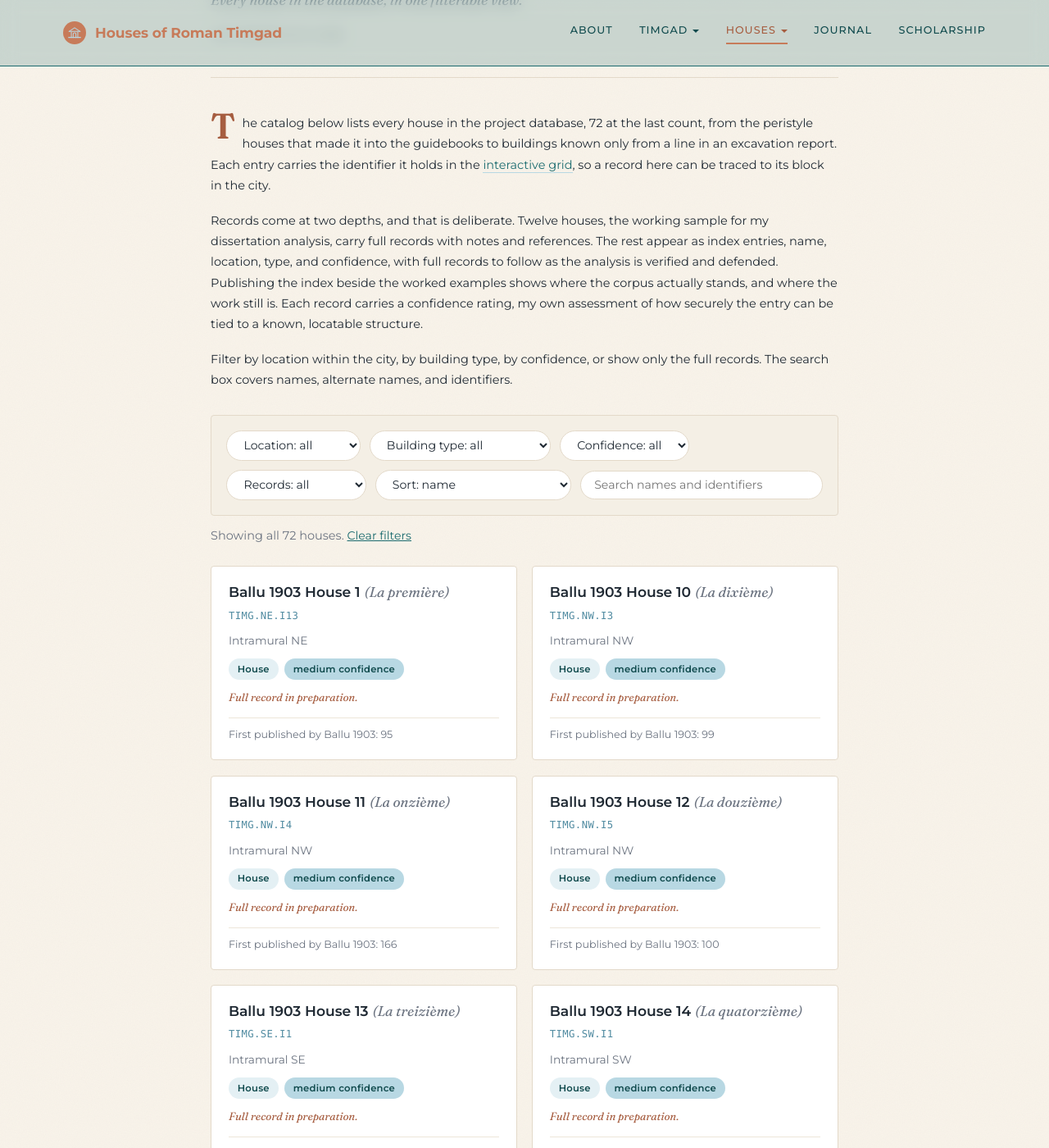
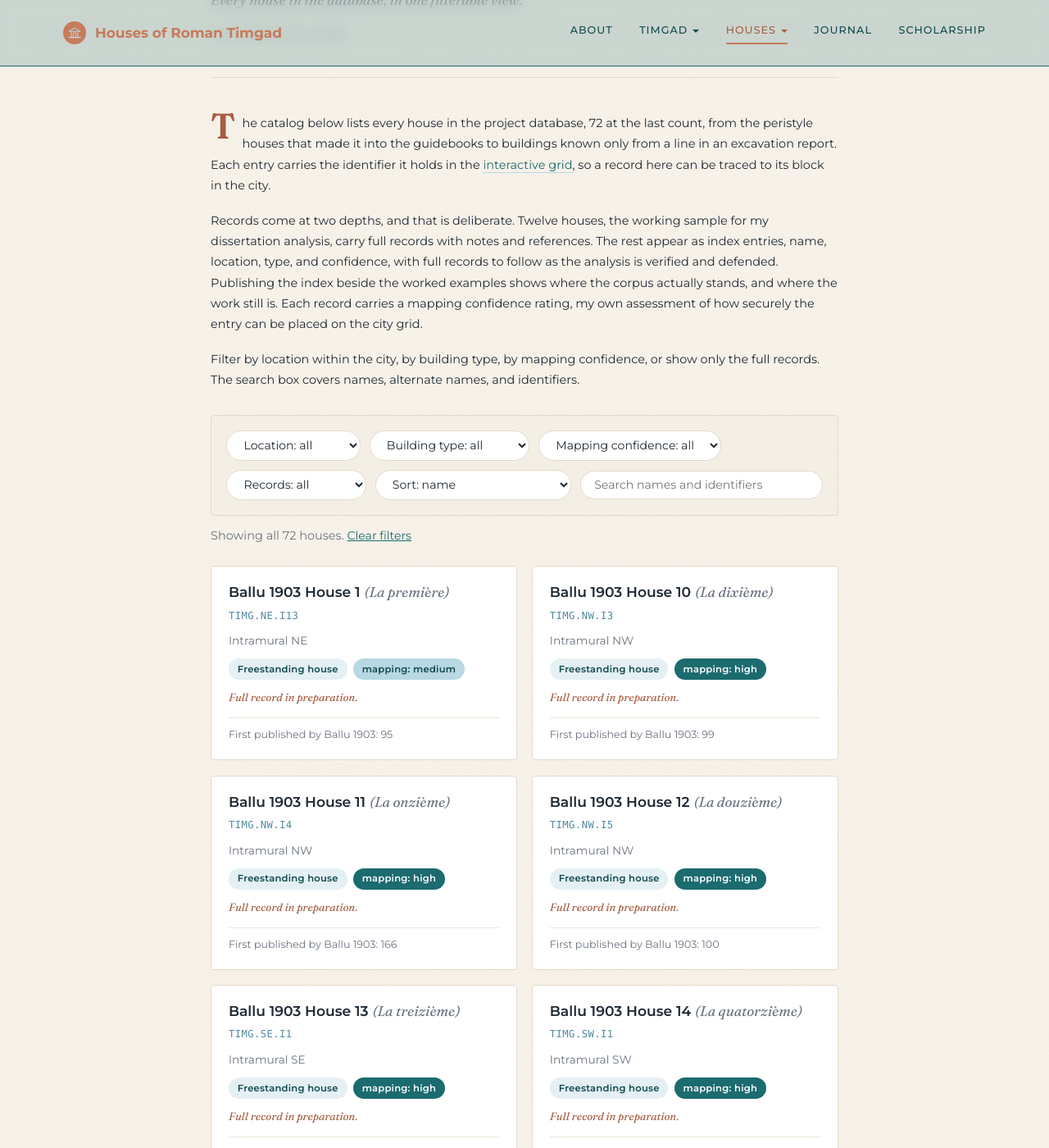
Before and after one commit to kimedher/timgadhouses, a Jekyll site: the page built from houses/catalog.md, in a window 1280 px wide and 1400 px high, scrolled down 216 px. Shown: the whole window at 82% size. Built offline with Jekyll 4.4.1, drawn with Linux system fonts in a browser that asks for light colours; some of the changed text lies outside the part shown.

Commit message:
Rebalance building-type buckets; confidence filter reads Mapping Confidence
Buckets now: Freestanding house (30), House (19), Residential block (13),
Elite house (8), Mixed-use / other (2). Confidence filter and badges use
the Mapping Confidence column (34 high / 18 medium / 20 low), labelled
'mapping' so the claim is explicit. Raw building type and both confidence
columns remain in the data file.

```diff
--- a/_includes/house-catalog.html
+++ b/_includes/house-catalog.html
@@ -68,8 +68,8 @@
     <option value="">Building type: all</option>
     {% for t in hc_types %}<option value="{{ t }}">{{ t }}</option>{% endfor %}
   </select>
-  <select id="hc-conf" aria-label="Filter by identification confidence">
-    <option value="">Confidence: all</option>
+  <select id="hc-conf" aria-label="Filter by mapping confidence">
+    <option value="">Mapping confidence: all</option>
     <option value="high">High</option>
     <option value="medium">Medium</option>
     <option value="low">Low</option>
@@ -93,7 +93,7 @@
   <article class="hc-card"
     data-zone="{{ house.zone | escape }}"
     data-type="{{ house.type_class | escape }}"
-    data-conf="{{ house.confidence | escape }}"
+    data-conf="{{ house.mapping_confidence | escape }}"
     data-name="{{ house.name_en | downcase | escape }}"
     data-gid="{{ house.grid_id | escape }}"
     data-area="{{ house.area_m2 | default: 0 }}"
@@ -104,7 +104,7 @@
     <p class="hc-meta">{{ house.zone | escape }}{% if house.area_m2 %} &middot; &asymp;{{ house.area_m2 }} m&sup2;{% endif %}</p>
     <div class="hc-badges">
       <span class="hc-badge hc-badge--type">{{ house.type_class | escape }}</span>
-      <span class="hc-badge hc-badge--{{ house.confidence | escape }}">{{ house.confidence | escape }} confidence</span>
+      <span class="hc-badge hc-badge--{{ house.mapping_confidence | escape }}">mapping: {{ house.mapping_confidence | escape }}</span>
       {% if house.sample %}<span class="hc-badge hc-badge--full">full record</span>{% endif %}
     </div>
     {% if house.notes != "" %}<p class="hc-note">{{ house.notes | truncate: 180 | escape }}</p>{% endif %}
--- a/houses/catalog.md
+++ b/houses/catalog.md
@@ -8,9 +8,9 @@ last_updated: 2026-07-06
 
 The catalog below lists every house in the project database, {{ site.data.houses.count }} at the last count, from the peristyle houses that made it into the guidebooks to buildings known only from a line in an excavation report. Each entry carries the identifier it holds in the [interactive grid](/grid/), so a record here can be traced to its block in the city.
 
-Records come at two depths, and that is deliberate. Twelve houses, the working sample for my dissertation analysis, carry full records with notes and references. The rest appear as index entries, name, location, type, and confidence, with full records to follow as the analysis is verified and defended. Publishing the index beside the worked examples shows where the corpus actually stands, and where the work still is. Each record carries a confidence rating, my own assessment of how securely the entry can be tied to a known, locatable structure.
+Records come at two depths, and that is deliberate. Twelve houses, the working sample for my dissertation analysis, carry full records with notes and references. The rest appear as index entries, name, location, type, and confidence, with full records to follow as the analysis is verified and defended. Publishing the index beside the worked examples shows where the corpus actually stands, and where the work still is. Each record carries a mapping confidence rating, my own assessment of how securely the entry can be placed on the city grid.
 
-Filter by location within the city, by building type, by confidence, or show only the full records. The search box covers names, alternate names, and identifiers.
+Filter by location within the city, by building type, by mapping confidence, or show only the full records. The search box covers names, alternate names, and identifiers.
 
 {% include house-catalog.html %}
 
--- a/scripts/export_houses.py
+++ b/scripts/export_houses.py
@@ -35,9 +35,9 @@ def zone(q):
 def type_class(bt):
     t = bt.lower()
     if "elite" in t or "flamen" in t: return "Elite house"
-    if "collective" in t: return "Possibly collective"
-    if "warehouse" in t or "mixed-use" in t: return "Warehouse / mixed-use"
+    if "collective" in t or "warehouse" in t or "mixed-use" in t: return "Mixed-use / other"
     if "block" in t or "insula" in t: return "Residential block"
+    if "isolated" in t: return "Freestanding house"
     if "house" in t or "residential" in t: return "House"
     return "Uncertain"
 
```
Also changed, not shown: _data/houses.json (+32 -32 lines).
